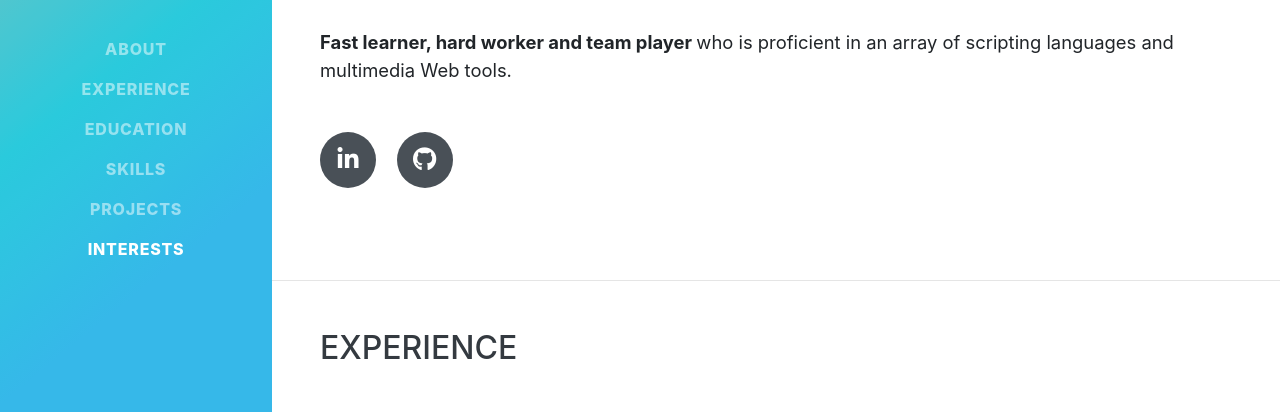
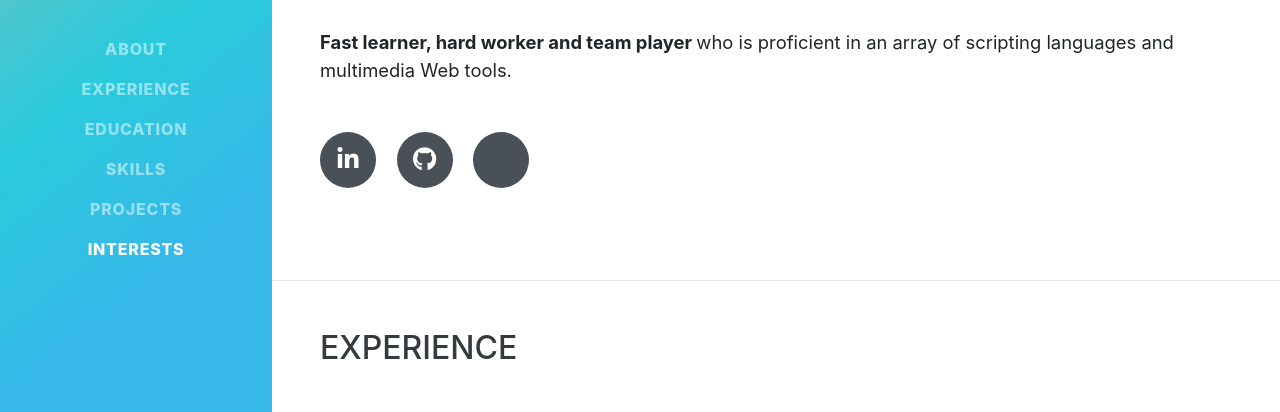
Before and after one commit to taherbensassi/Taherbensassi.github.io, a website with bundled scripts: page index.html in a window 1280 px wide. Shown: the part 360-772 px from the top of the page. Built offline with nearby package versions, Linux system fonts and the light colour scheme; a web font is replaced by a local one.

Commit message:
adding resume

```diff
--- a/index.html
+++ b/index.html
@@ -97,6 +97,10 @@
           <a href="https://github.com/taherbensassi" target="_blank" title="taher ben sassi github profile">
             <i class="fab fa-github"></i>
           </a>
+          <a href="resume/Taher_ben_sassi_lebenslauf.pdf" target="_blank" title="taher ben sassi github resume">
+            <i class="fab fa-file"></i>
+          </a>
+
         </div>
       </div>
     </section>
```
Also changed, not shown: 1 other file.
